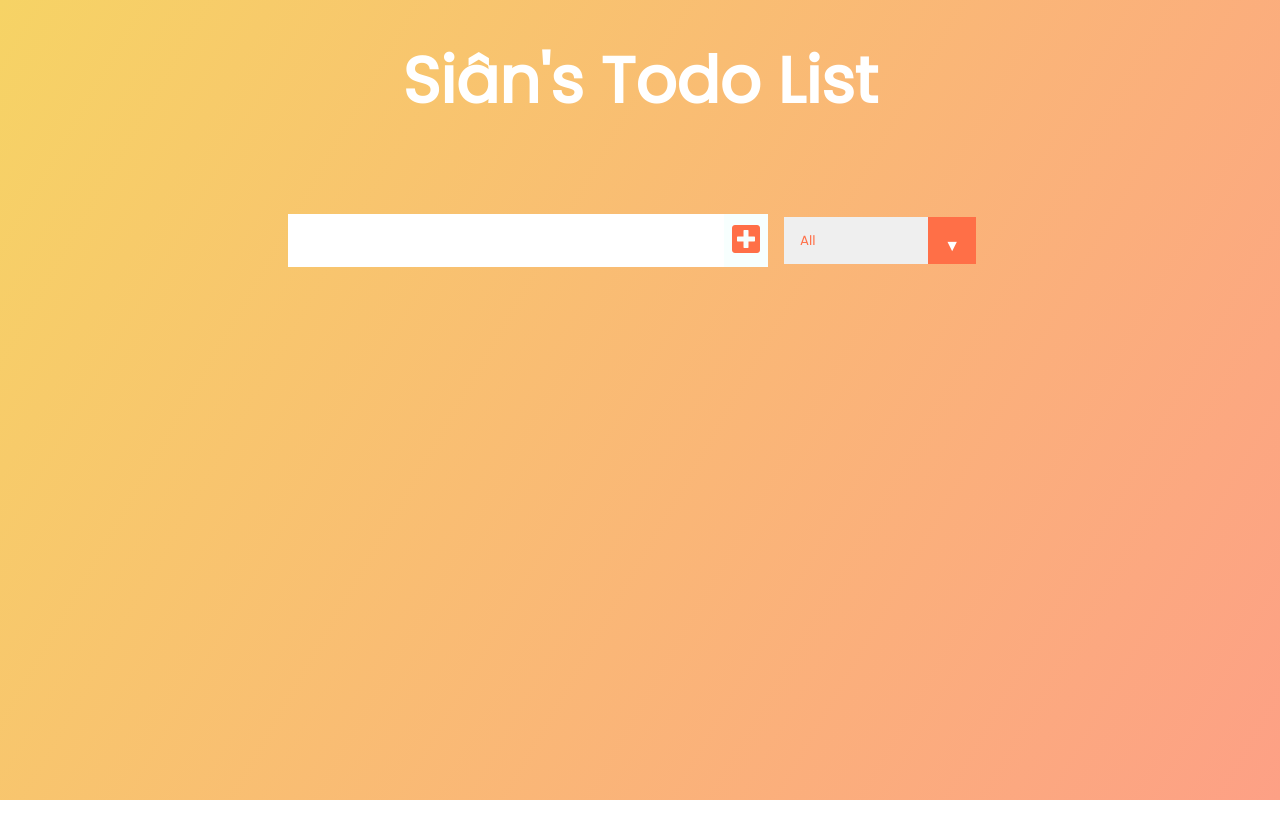
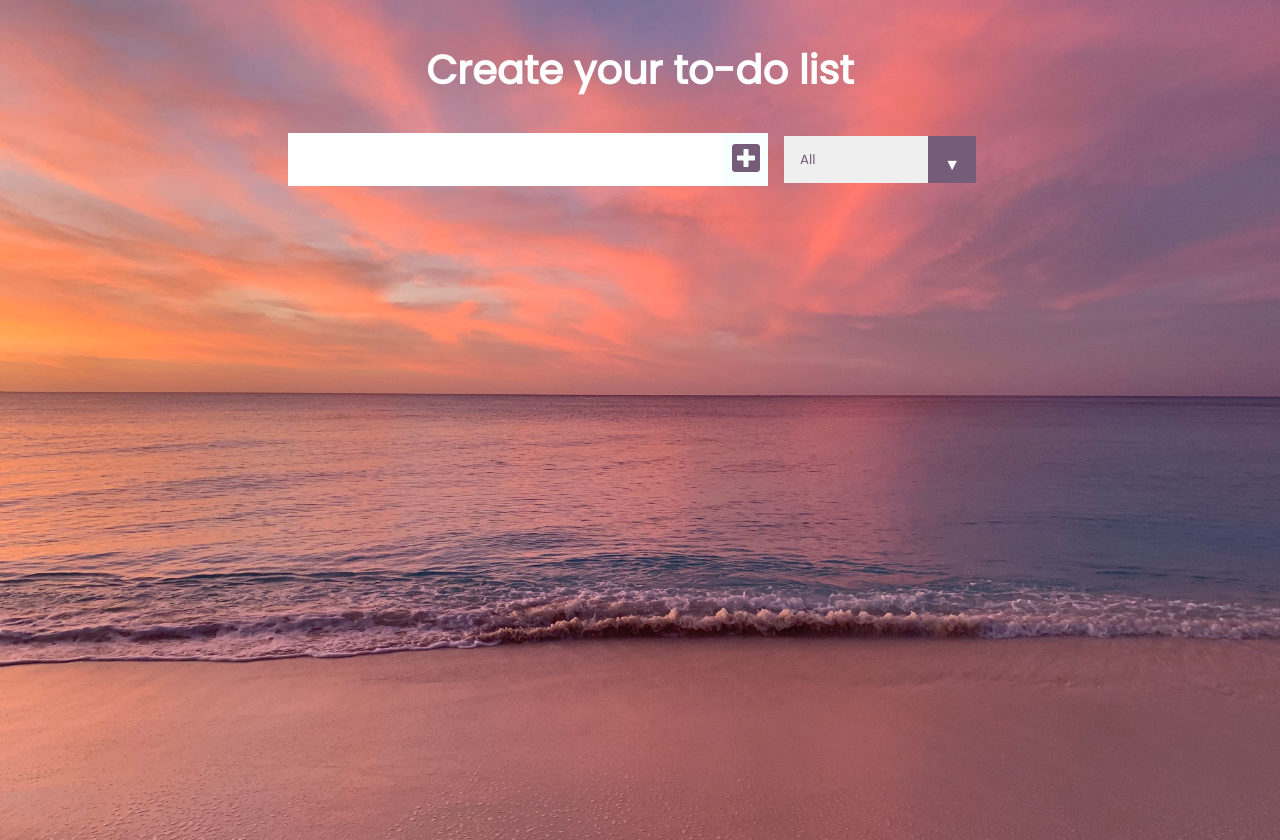
Before and after one commit to sianb164/todo-app, a React (Create React App) app: page / in a window 1280 px wide. Before the commit the page ends 800 px from the top, so only its background shows below. Built offline with nearby package versions, Linux system fonts and the light colour scheme.

Commit message:
Updated styling - added background image, changed colours

```diff
--- a/src/App.css
+++ b/src/App.css
@@ -4,18 +4,21 @@
   box-sizing: border-box;
 }
 body {
-  background-image: linear-gradient(120deg, #f6d365 0%, #fda085 100%);
+  background-image: url("./beach.jpg");
+  background-size: cover;
   color: white;
   font-family: "Poppins", sans-serif;
   min-height: 100vh;
+  overflow: hidden;
 }
 header {
-  font-size: 2rem;
+  font-size: 20px;
+  margin-top: 40px;
+  margin-bottom: 20px;
 }
 
 header,
 form {
-  min-height: 20vh;
   display: flex;
   justify-content: center;
   align-items: center;
@@ -28,15 +31,16 @@ form button {
   background: white;
 }
 form button {
-  color: #ff6f47;
+  color: #755c79;
   background: #f7fffe;
   cursor: pointer;
   transition: all 0.3s ease;
 }
 form button:hover {
-  background: #ff6f47;
+  background: #755c79;
   color: white;
 }
+
 .todo-container {
   display: flex;
   justify-content: center;
@@ -67,7 +71,7 @@ form button:hover {
 
 .trash-btn,
 .complete-btn {
-  background: #ff6f47;
+  background: #755c79;
   color: white;
   border: none;
   padding: 1rem;
@@ -115,7 +119,7 @@ select {
   overflow: hidden;
 }
 select {
-  color: #ff6f47;
+  color: #755c79;
   font-family: "Poppins", sans-serif;
   cursor: pointer;
   width: 12rem;
@@ -127,7 +131,7 @@ select {
   top: 0;
   right: 0;
   padding: 1rem;
-  background: #ff6f47;
+  background: #755c79;
   cursor: pointer;
   pointer-events: none;
 }
--- a/src/App.js
+++ b/src/App.js
@@ -49,7 +49,7 @@ function App() {
   return (
     <div className="App">
       <header>
-        <h1>Siân's Todo List</h1>
+        <h1>Create your to-do list</h1>
       </header>
       <Form
         todos={todos}
```
Also changed, not shown: src/beach.jpg (added).
